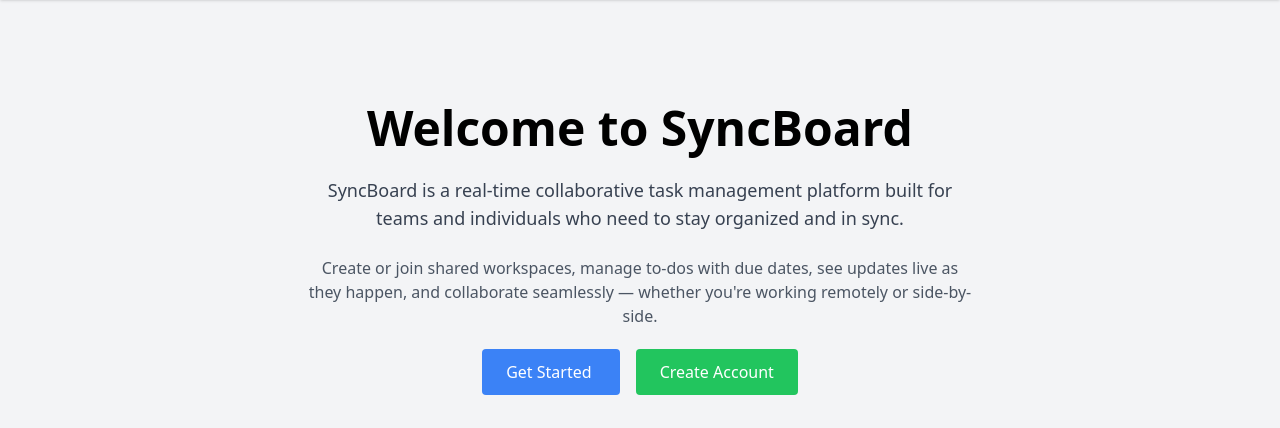
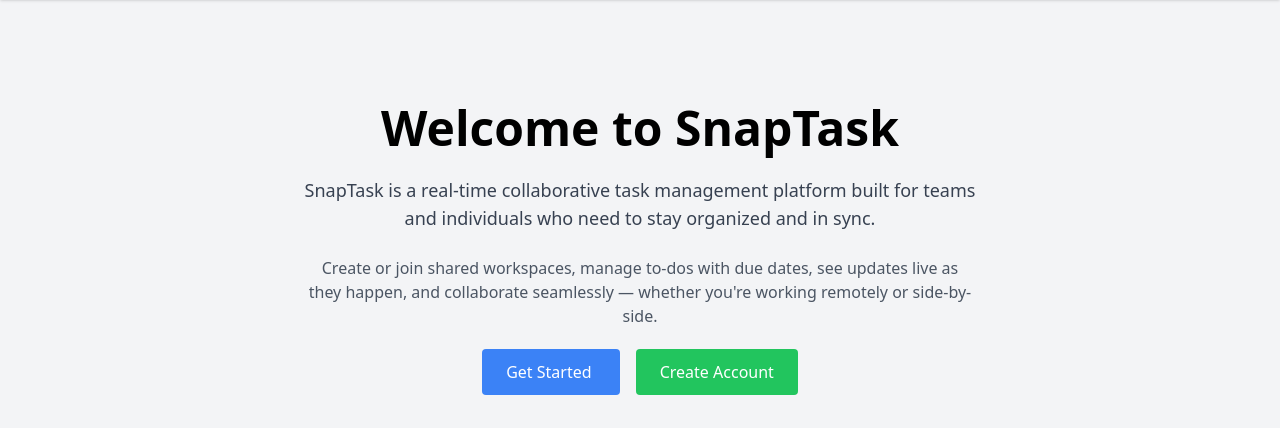
Before and after one commit to 213Hemant/SnapTask, a Flask app: page /welcome in a window 1280 px wide. Shown: the part 52-480 px from the top of the page. Run offline with Flask 3, Linux system fonts and the light colour scheme; some libraries are stand-ins or nearby versions.

Commit message:
Landing page correction

```diff
--- a/templates/landing.html
+++ b/templates/landing.html
@@ -1,12 +1,12 @@
 {% extends 'base.html' %}
 
-{% block title %}Welcome — SyncBoard{% endblock %}
+{% block title %}Welcome — SnapTask{% endblock %}
 
 {% block content %}
 <div class="text-center py-20 px-4">
-  <h1 class="text-5xl font-bold mb-6">Welcome to SyncBoard</h1>
+  <h1 class="text-5xl font-bold mb-6">Welcome to SnapTask</h1>
   <p class="mb-6 text-gray-700 max-w-2xl mx-auto text-lg">
-    SyncBoard is a real-time collaborative task management platform built for teams and individuals who need to stay organized and in sync.
+    SnapTask is a real-time collaborative task management platform built for teams and individuals who need to stay organized and in sync.
   </p>
   <p class="mb-8 text-gray-600 max-w-2xl mx-auto text-base">
     Create or join shared workspaces, manage to-dos with due dates, see updates live as they happen, and collaborate seamlessly — whether you're working remotely or side-by-side.
```
